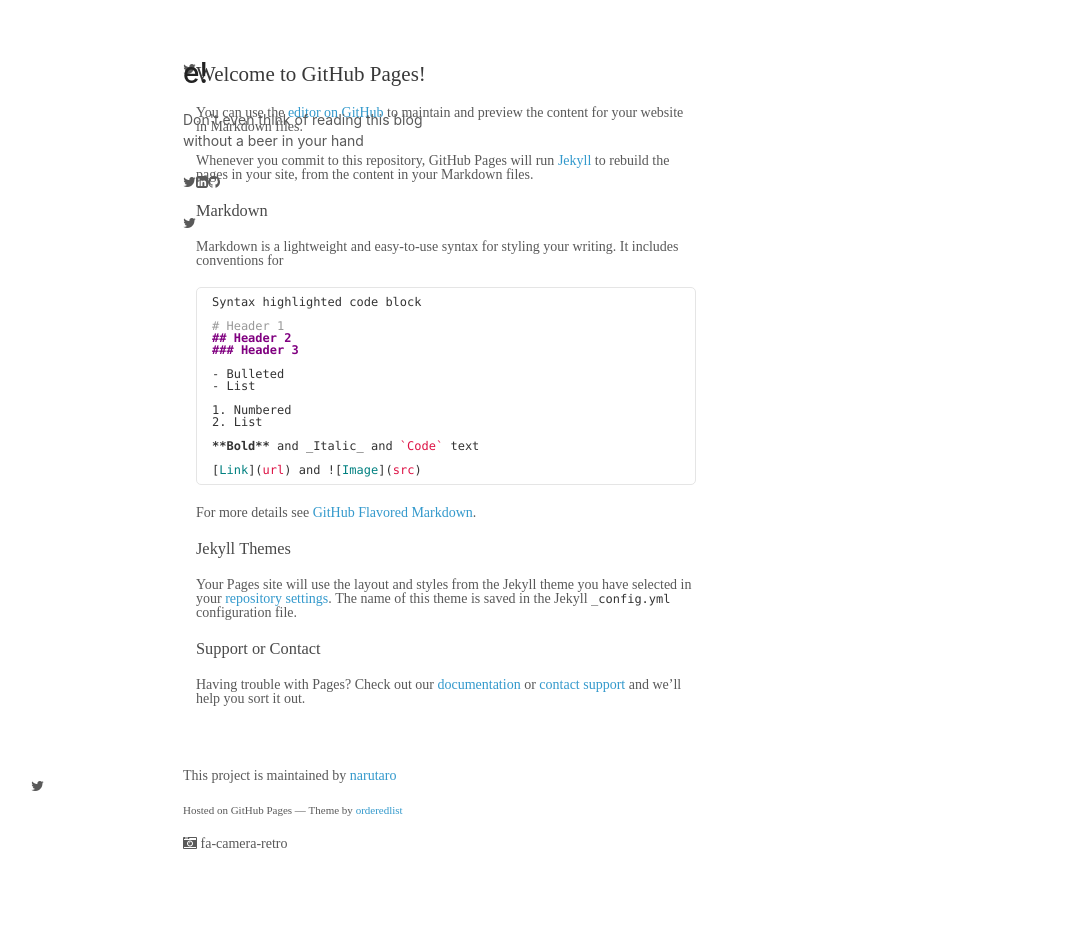
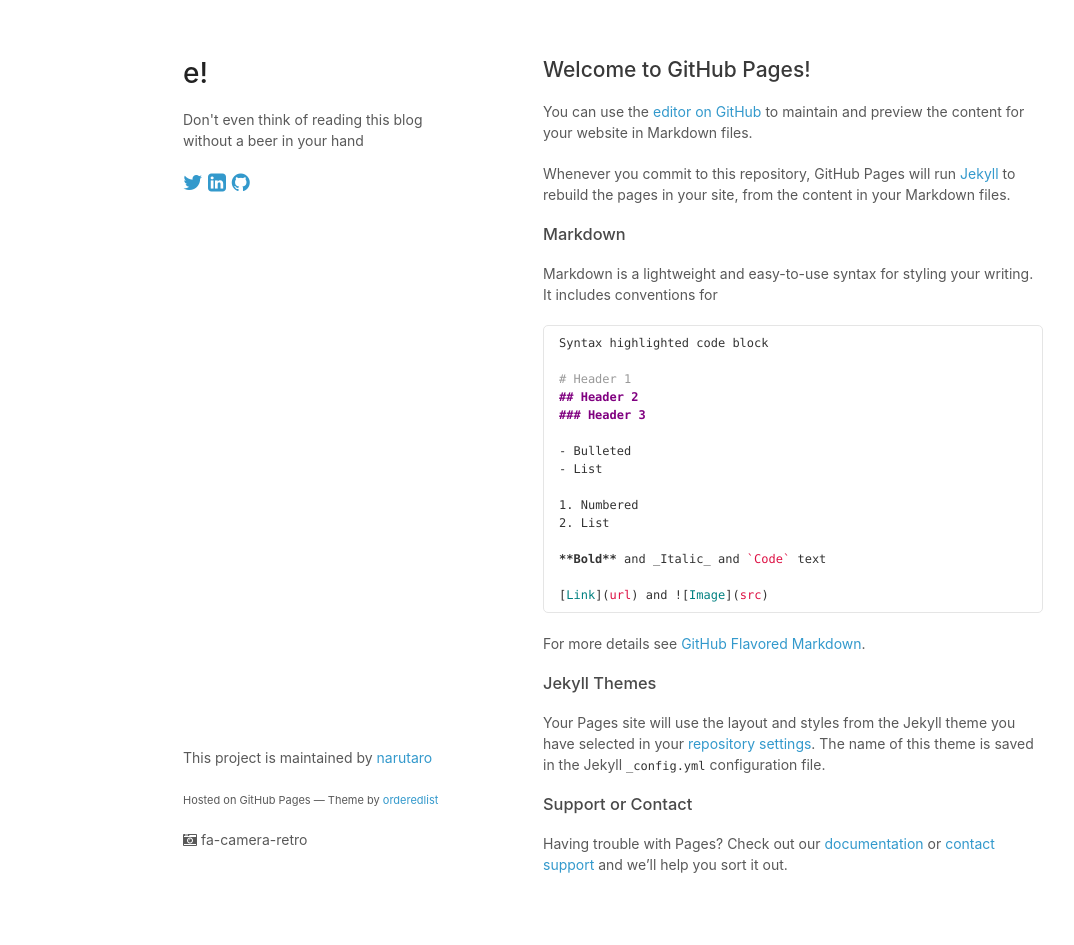
Before and after one commit to narutaro/e, a Jekyll site: the page built from index.md, in a window 1280 px wide. Shown: the whole page, without its empty margins (27-1101 px from the left). Built offline with Jekyll 4.4.1, drawn with Linux system fonts in a browser that asks for light colours; our own code applies the rules of GitHub Pages for plain Markdown files; before the commit the page ends 900 px from its top, so only the background shows below that.

Commit message:
trying h2

```diff
--- a/_layouts/default.html
+++ b/_layouts/default.html
@@ -25,7 +25,11 @@
           <li><a href="https://github.com/narutaro/"><strong><i class="fa fa-github" aria-hidden="true"></i></strong></a></li>
         </ul>
 				-->
-				<p><i class="fa fa-twitter" aria-hidden="true"><i class="fa fa-linkedin-square" aria-hidden="true"></i><i class="fa fa-github" aria-hidden="true"></i></p>
+				<h2>
+        	<a href="https://twitter.com/narutaro"><i class="fa fa-twitter" aria-hidden="true"></i></a>
+        	<a href="https://www.linkedin.com/in/inouemasayuki"><i class="fa fa-linkedin-square" aria-hidden="true"></i></a>
+        	<a href="https://github.com/narutaro/"><i class="fa fa-github" aria-hidden="true"></i></a>
+				</h2>
       </header>
       <section>
 				{{ content }}
```
